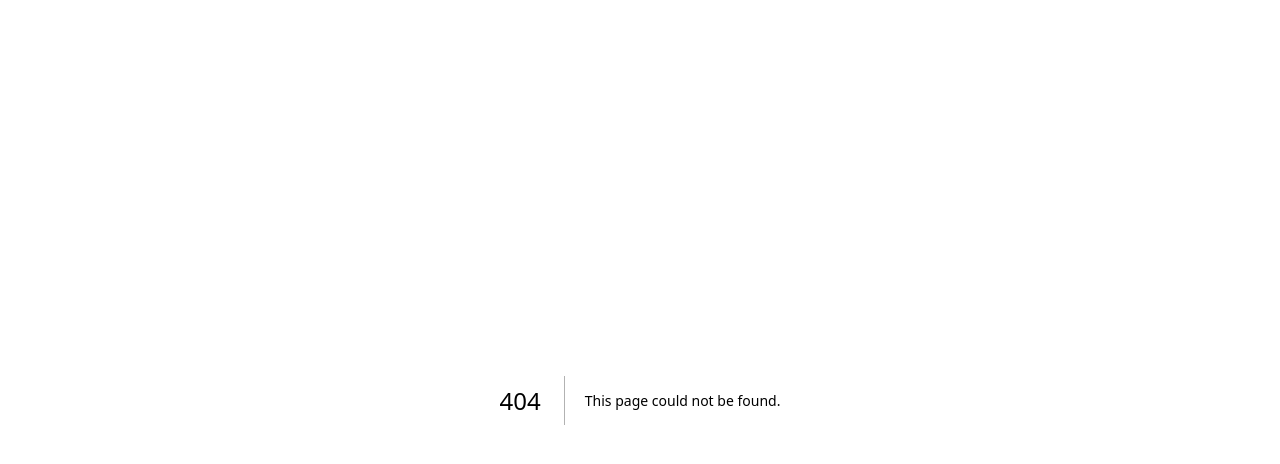
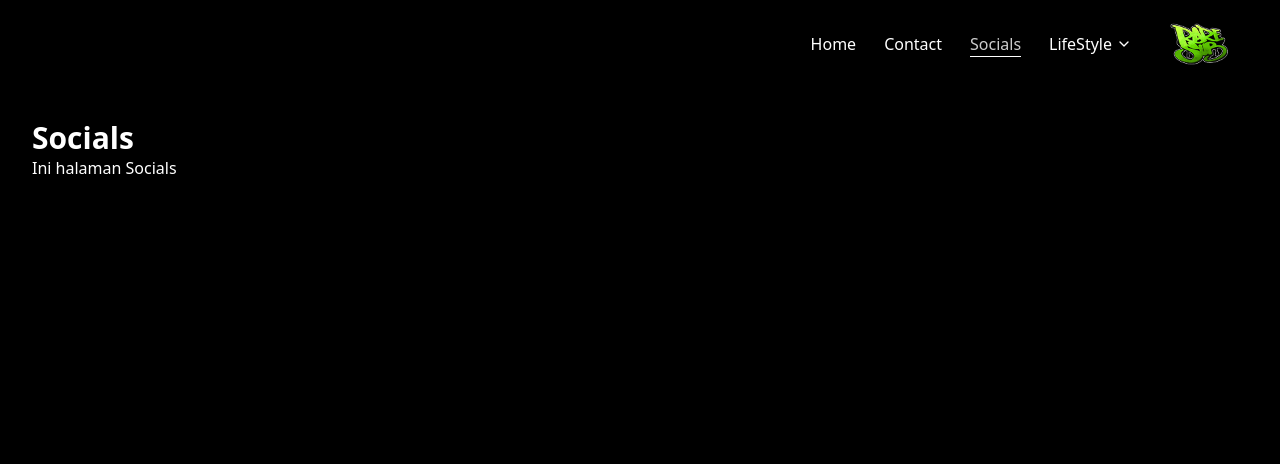
Before and after one commit to projeksukses/projek-raresub, a Next.js app: page /socials in a window 1280 px wide. Before the commit this address had no page. Shown: the top 464 px of the page. Built offline with nearby package versions, Linux system fonts and the light colour scheme.

Commit message:
feat: Navbar components

```diff
--- a/src/app/(public)/about/page.tsx
+++ /dev/null
@@ -1,8 +0,0 @@
-export default function AboutPage() {
-  return (
-    <div className="p-8">
-      <h1 className="text-3xl font-bold">About Me</h1>
-      <p>Ini halaman About</p>
-    </div>
-  );
-}
--- /dev/null
+++ b/src/app/(public)/lifestyle/page.tsx
@@ -0,0 +1,8 @@
+export default function LifestylePage() {
+  return (
+    <div className="p-8">
+      <h1 className="text-3xl font-bold">Lifestyle</h1>
+      <p>Ini halaman Lifestyle</p>
+    </div>
+  );
+}
--- /dev/null
+++ b/src/app/(public)/socials/page.tsx
@@ -0,0 +1,8 @@
+export default function SocialsPage() {
+  return (
+    <div className="p-8">
+      <h1 className="text-3xl font-bold">Socials</h1>
+      <p>Ini halaman Socials</p>
+    </div>
+  );
+}
--- a/src/components/public/Navbar.tsx
+++ b/src/components/public/Navbar.tsx
@@ -1,8 +1,17 @@
+"use client"
+
 import { Logo } from "../Logo"
 import Link from "next/link"
 import { ChevronDown } from "lucide-react"
+import { usePathname } from "next/navigation"
+import { NavLink, NavDropdown } from "./navbar-components"
 
 export const Navbar = () => {
+    const pathname = usePathname();
+
+    const isLifestylePage = pathname === "/lifestyle";
+
+    //Membuat array untuk nav items biar gampang nambahinnya
     const navItems = [
         { name: "Home", href: "/" },
         { name: "Contact", href: "/contact" },
@@ -18,44 +27,33 @@ export const Navbar = () => {
 
 
     return (
-        <nav className="w-full bg-transparent">
+        <nav className="w-full bg-transparent sticky top-0 z-50">
 
             <div className="flex justify-end gap-8 items-center py-1 px-10">
 
-                <div className="flex items-center gap-4">
-                    {navItems.map((item, index) => (
-                            <Link
-                            key={index}
-                            href={item.href}
-                            className="relative text-base font-medium hover:text-white/80 after:content-[''] after:block after:w-0 after:h-[1px] after:bg-white after:transition-all after:duration-300 hover:after:w-full"
-                            >
-                            {item.name}
-                            </Link>
-                    ))}
+                <div className="flex items-center gap-7">
+                    {navItems.map((item, index) => {
+                        const isActive = pathname === item.href;
+                        return (
+                            <NavLink
+                                key={index}
+                                href={item.href}
+                                name={item.name}
+                                active={isActive}
+                            />
+                    )})}
 
                     <div className="relative group">
                         <Link
                             href="/lifestyle"
                             className="flex items-center gap-1"
                         >
-                            <span className="relative text-base font-medium hover:text-white/80 after:content-[''] after:block after:w-0 after:h-[1px] after:bg-white after:transition-all after:duration-300 hover:after:w-full">LifeStyle</span>
+                            <span className={`relative text-base font-medium hover:text-white/80 after:content-[''] after:block after:w-0 after:h-[1px] after:bg-white after:transition-all after:duration-300 hover:after:w-full ${isLifestylePage ? 'text-white/80 after:w-full' : ''}`}>LifeStyle</span>
                             <ChevronDown size={16}/>
                         </Link>
 
                         {/* Dropdown */}
-                        <div className="absolute top-full left-1/2 -translate-x-1/2 mt-2 w-30 border border-secondary/80 bg-black/90 backdrop-blur-sm rounded-lg shadow-lg opacity-0 invisible group-hover:opacity-100 group-hover:visible transition-all duration-300 z-50">
-                            <div className="flex flex-col items-center justify-center gap-1 py-1">
-                                {dropdownItems.map((item, index) => (
-                                    <Link
-                                        key={index}
-                                        href={item.href}
-                                        className="block px-4 py-2 text-sm font-medium text-white hover:bg-white/10 hover:rounded hover:text-white/80 transition-colors duration-200"
-                                    >
-                                        {item.name}
-                                    </Link>
-                                ))}
-                            </div>
-                        </div>
+                        <NavDropdown dropdownItems={dropdownItems} />
                     </div>
 
                     <Logo />
--- /dev/null
+++ b/src/components/public/navbar-components/NavDropdown.tsx
@@ -0,0 +1,23 @@
+import Link from "next/link";
+
+interface NavDropdownProps {
+    dropdownItems: { name: string; href: string }[];
+};
+
+export const NavDropdown = ({ dropdownItems }: NavDropdownProps) => {
+    return (
+        <div className="absolute top-full left-1/2 -translate-x-1/2 mt-2 w-30 border border-secondary/80 bg-transparent backdrop-blur-sm rounded-lg shadow-lg opacity-0 invisible group-hover:opacity-100 group-hover:visible transition-all duration-300 z-50">
+            <div className="flex flex-col items-center justify-center gap-1 py-1">
+                {dropdownItems.map((item, index) => (
+                    <Link
+                        key={index}
+                        href={item.href}
+                        className="block px-4 py-2 text-sm font-medium text-white hover:bg-white/10 hover:rounded hover:text-white/80 transition-colors duration-200"
+                    >
+                        {item.name}
+                    </Link>
+                ))}
+            </div>
+        </div>
+    );
+}
--- /dev/null
+++ b/src/components/public/navbar-components/NavLink.tsx
@@ -0,0 +1,22 @@
+import Link from "next/link";
+
+interface NavLinkProps {
+    href: string;
+    name: string;
+    active?: boolean;
+}
+
+export const NavLink = ({
+    href,
+    active,
+    name
+}: NavLinkProps) => {
+    return (
+         <Link
+            href={href}
+            className={`relative text-base font-medium hover:text-white/80 after:content-[''] after:block after:w-0 after:h-[1px] after:bg-white after:transition-all after:duration-300 hover:after:w-full ${active ? 'text-white/80 after:w-full' : ''}`}
+        >
+            {name}
+        </Link>
+    )
+}
--- /dev/null
+++ b/src/components/public/navbar-components/index.ts
@@ -0,0 +1,2 @@
+export { NavLink } from "./NavLink";
+export { NavDropdown } from "./NavDropdown";
```
